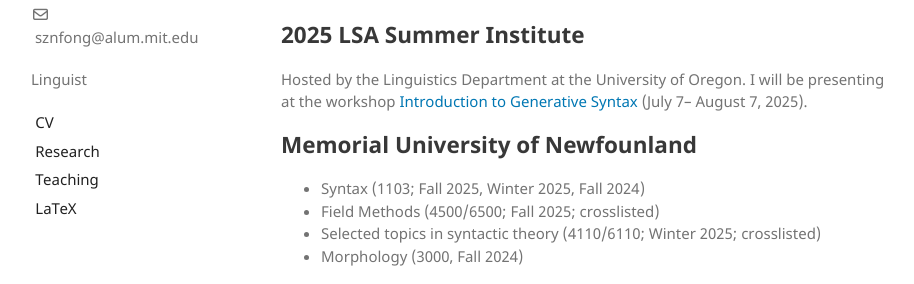
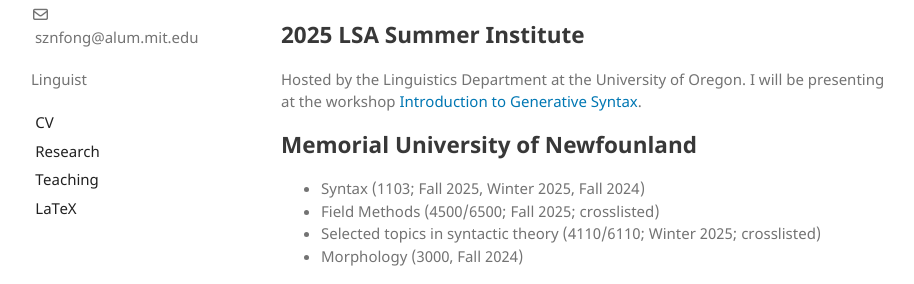
Before and after one commit to sznfng/sznfng.github.io, a Jekyll site: the page built from teaching.md, in a window 1280 px wide and 932 px high. Shown: the part 145-429 px from the top of the window, without its empty margins (179-1093 px from the left). Built offline with Jekyll 4.4.1, drawn with Linux system fonts in a browser that asks for light colours.

Commit message:
Update teaching.md

```diff
--- a/teaching.md
+++ b/teaching.md
@@ -8,7 +8,7 @@ The current version of an Intro to syntax textbook I am writing can be downloade
 
 ## 2025 LSA Summer Institute
 
-Hosted by the Linguistics Department at the University of Oregon. I will be presenting at the workshop [Introduction to Generative Syntax](https://center.uoregon.edu/LSA/2025/program/search/detail_session.php?id=13901702) (July 7-- August 7, 2025).
+Hosted by the Linguistics Department at the University of Oregon. I will be presenting at the workshop [Introduction to Generative Syntax](https://center.uoregon.edu/LSA/2025/program/search/detail_session.php?id=13901702).
 
 ## Memorial University of Newfounland
 + Syntax (1103; Fall 2025, Winter 2025, Fall 2024)
```
